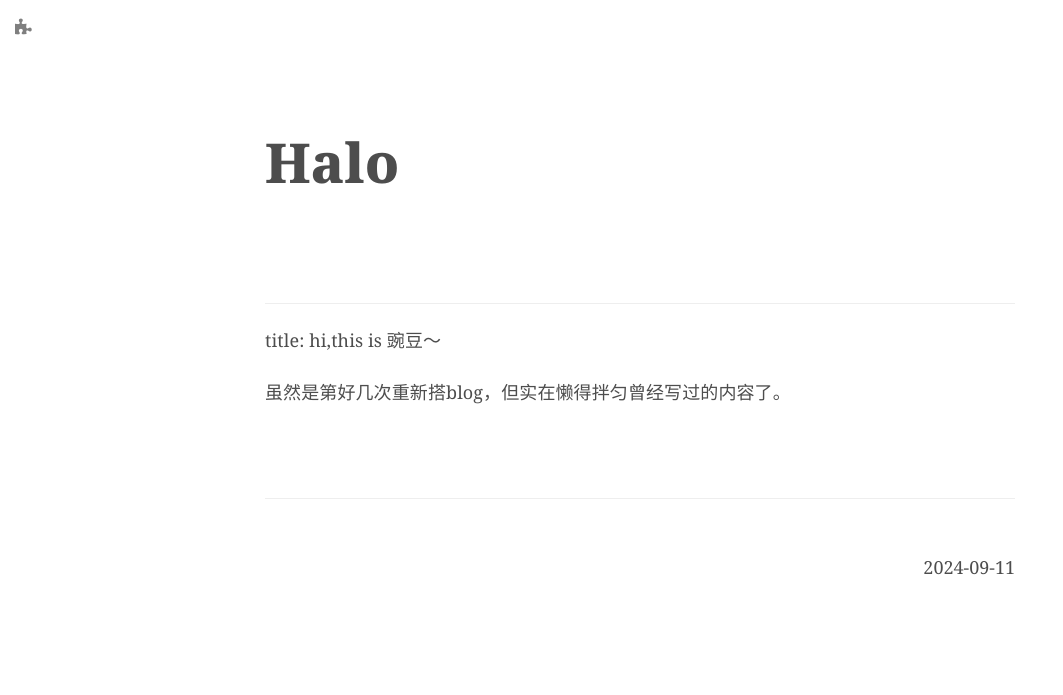
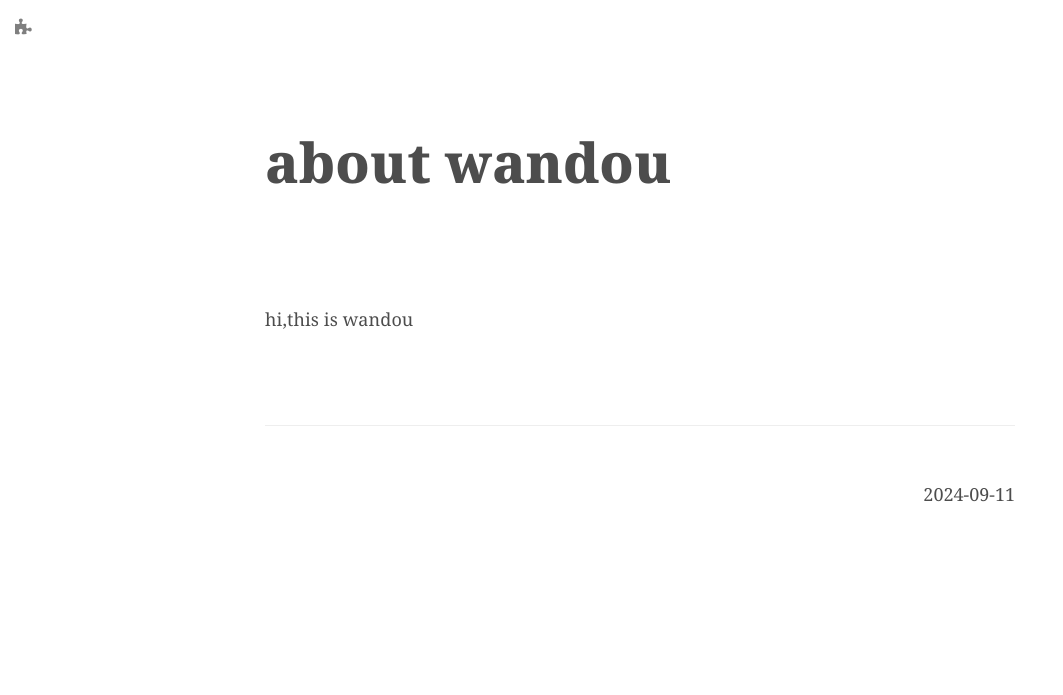
Before and after one commit to punkpea/punkpea.github.io, a plain HTML site: page 2024/09/11/wandou/index.html in a window 1280 px wide. Shown: the whole page, without its empty margins (0-1063 px from the left). Drawn offline with nearby package versions, Linux system fonts and the light colour scheme.

Commit message:
Site updated: 2024-09-11 22:29:36

```diff
--- a/2024/09/11/thisiswandou/index.html
+++ b/2024/09/11/wandou/index.html
@@ -19,7 +19,7 @@
 
     <!-- Title -->
 
-    <title>豌豆</title>
+    <title>about wandou | 豌豆</title>
 
     <!-- Bootstrap Core CSS -->
     <link href="//cdn.jsdelivr.net/npm/bootstrap@3.3.6/dist/css/bootstrap.min.css" rel="stylesheet">
@@ -64,7 +64,7 @@
                     <div class="col-lg-8 col-lg-offset-2 col-md-10 col-md-offset-1">
                         <div class="post-heading">
                             <h1>
-                                Halo
+                                about wandou
                             </h1>
                         </div>
                     </div>
@@ -78,9 +78,7 @@
                 <div class="row">
                     <!-- Post Main Content -->
                     <div class="post-content col-lg-8 col-lg-offset-2 col-md-10 col-md-offset-1">
-                        <hr>
-<p>title: hi,this is 豌豆～</p>
-<p>虽然是第好几次重新搭blog，但实在懒得拌匀曾经写过的内容了。</p>
+                        <p>hi,this is wandou</p>
 
 
                             <!-- Meta -->
```
Also changed, not shown: archives/2024/09/index.html (+2 -2 lines), archives/2024/index.html (+2 -2 lines), archives/index.html (+2 -2 lines), index.html (+2 -2 lines).
